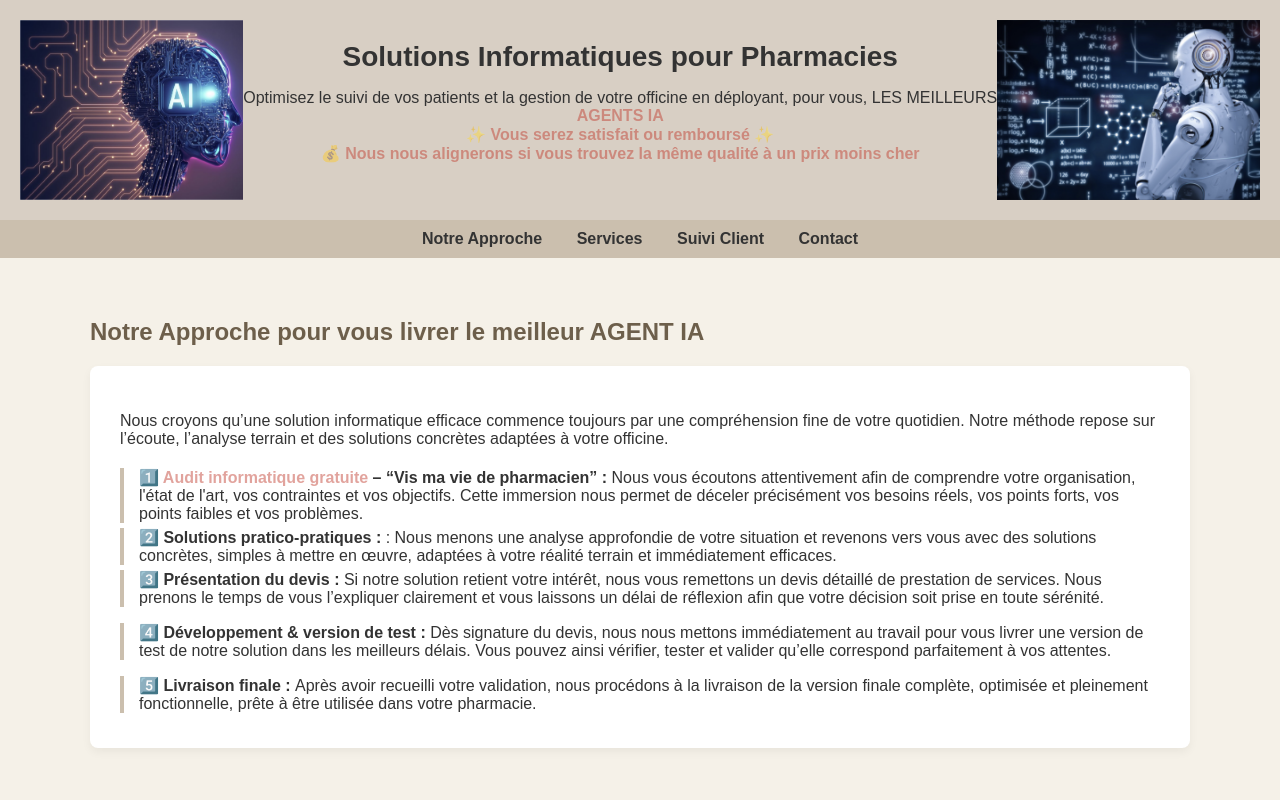
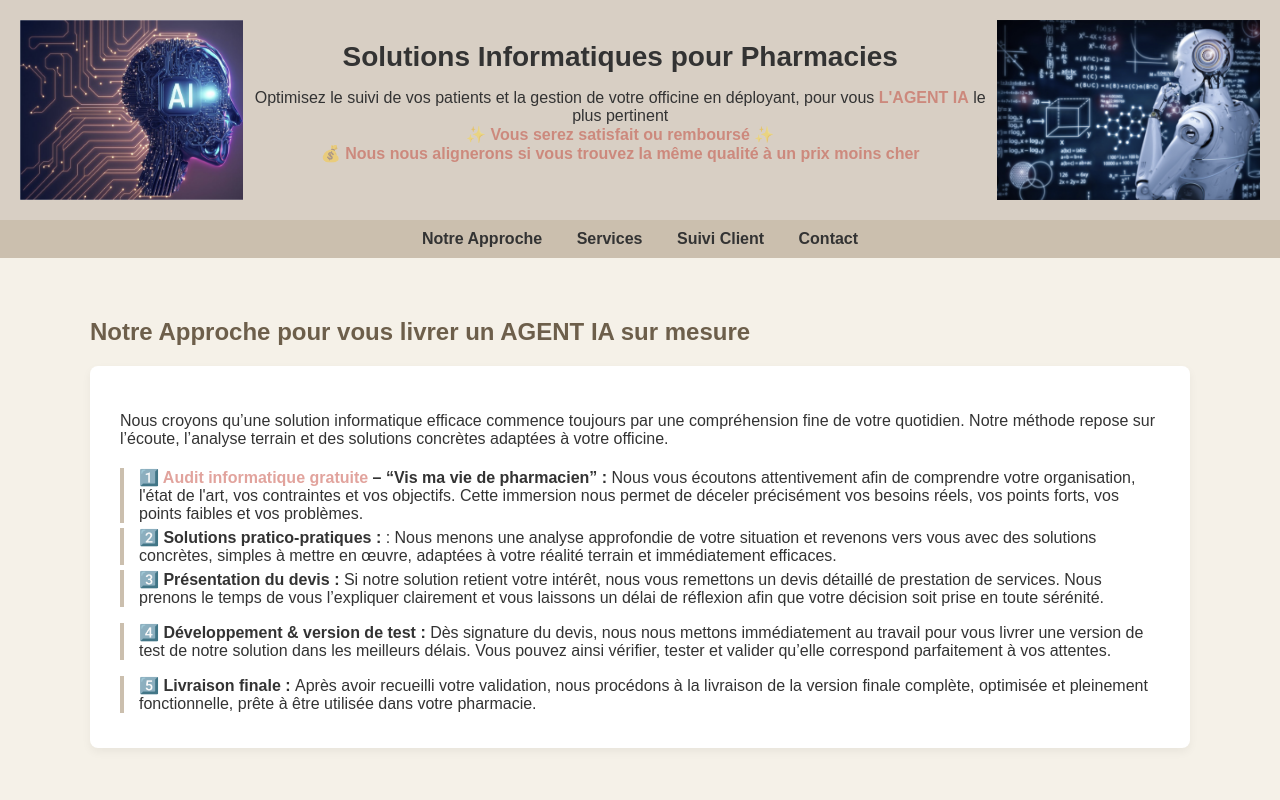
Before and after one commit to PALMBENZ/mapharmacie, a plain HTML site: page index.html in a window 1280 px wide. Shown: the top 800 px of the page. Drawn offline with Linux system fonts and the light colour scheme.

Commit message:
Update index.html

```diff
--- a/index.html
+++ b/index.html
@@ -150,8 +150,8 @@
     <div>
         <h1>Solutions Informatiques pour Pharmacies</h1>
         <p>
-Optimisez le suivi de vos patients et la gestion de votre officine en déployant, pour vous, LES MEILLEURS
-<span class="clignotant">AGENTS IA</span>
+Optimisez le suivi de vos patients et la gestion de votre officine en déployant, pour vous
+<span class="clignotant">L'AGENT IA</span> le plus pertinent
 <br>
 <span class="clignotant">
 ✨ Vous serez satisfait ou remboursé ✨ <br>
@@ -170,7 +170,7 @@ Optimisez le suivi de vos patients et la gestion de votre officine en déployant
 </nav>
 
 <section id="approche">
-    <h2>Notre Approche pour vous livrer le meilleur AGENT IA</h2>
+    <h2>Notre Approche pour vous livrer un AGENT IA sur mesure</h2>
 
     <div class="approche-box">
         <p>
```
